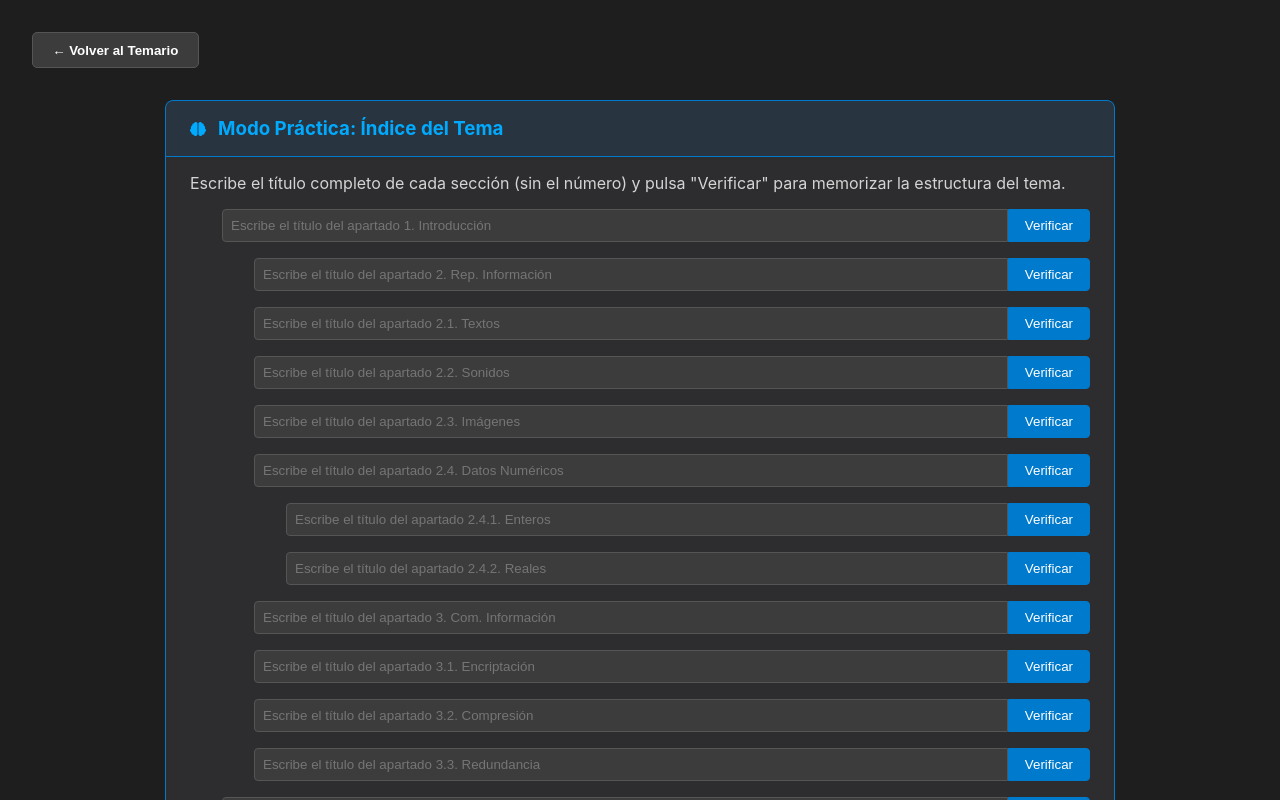
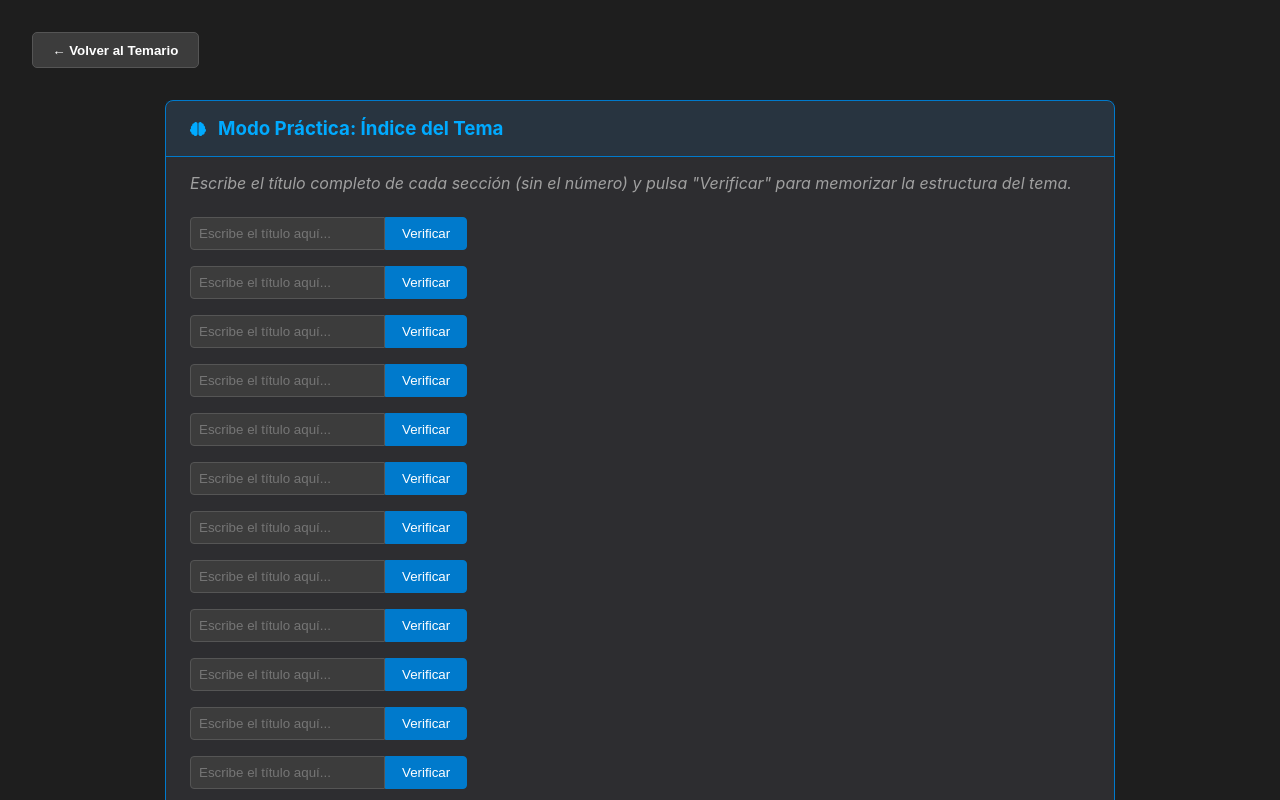
Before and after one commit to koskartoni/temario_oposiciones, a React (Vite) app: page / in a window 1280 px wide. Both pictures are taken after a click on the button "Practicar". Shown: the top 800 px of the page. Built offline with nearby package versions, Linux system fonts and the light colour scheme.

Commit message:
feat(ui): Enhance layout hierarchy and create immersive practice mode

```diff
--- a/src/components/features/IndexTrainer.jsx
+++ b/src/components/features/IndexTrainer.jsx
@@ -41,14 +41,17 @@ const IndexTrainer = ({ sections, onExit }) => {
                             inputClassName += isCorrect ? ' correct' : ' incorrect';
                         }
 
+                        // --- CÓDIGO CORREGIDO ---
+                        // Se añade la clase 'trainer-item' y se estructura con spans para el control por CSS Grid
                         return (
-                            <li key={section.id}>
-                                {/* El div del grupo ahora recibe el style para la sangría */}
-                                <div className="trainer-input-group full-width" style={{ marginLeft: `${level * 2}rem` }}>
+                            <li key={section.id} className="trainer-item">
+
+                                <div className="trainer-item-content">
+                                  <div className="trainer-input-group">
                                     <input
                                       type="text"
                                       className={inputClassName}
-                                        placeholder={`Escribe el título del apartado ${section.shortTitle}`}
+                                      placeholder="Escribe el título aquí..."
                                       value={answers[section.id] || ''}
                                       onChange={(e) => handleInputChange(section.id, e.target.value)}
                                       disabled={isVerified && isCorrect}
@@ -59,14 +62,15 @@ const IndexTrainer = ({ sections, onExit }) => {
                                       </button>
                                     )}
                                   </div>
-                                {/* El div de la respuesta correcta también recibe la sangría */}
                                   {isVerified && !isCorrect && (
-                                    <div className="correct-answer full-width" style={{ marginLeft: `${level * 2}rem` }}>
+                                    <div className="correct-answer">
                                       <strong>Respuesta correcta:</strong> {section.title}
                                     </div>
                                   )}
+                                </div>
                             </li>
                         );
+                        // --- FIN DE LA CORRECCIÓN ---
                     })}
                 </ul>
             </div>
--- a/src/styles/main.css
+++ b/src/styles/main.css
@@ -135,19 +135,124 @@
   .equation-container .katex-display { margin: 0; }
 
   /* ==========================================================================
-     5. MODO PRÁCTICA
-     ========================================================================== */
-  .index-trainer-immersive { width: 100%; min-height: 100vh; display: flex; flex-direction: column; align-items: center; padding: 2rem; box-sizing: border-box; }
-  .exit-practice-btn { align-self: flex-start; margin-bottom: 2rem; padding: 0.6rem 1.2rem; background-color: #3c3c3c; color: white; border: 1px solid #555; border-radius: 5px; cursor: pointer; font-weight: bold; }
-  .index-trainer-card { width: 100%; max-width: 900px; background-color: #2d2d30; border: 1px solid #007acc; border-radius: 8px; padding: 1.5rem; }
-  .index-trainer-header { display: flex; align-items: center; gap: 0.75rem; color: #00aaff; margin: -1.5rem -1.5rem 1rem -1.5rem; padding: 1rem 1.5rem; background-color: rgba(0, 122, 204, 0.1); border-bottom: 1px solid #007acc; }
-  .index-trainer-header h3 { margin: 0; border: none; padding: 0; }
-  .index-trainer-list { list-style: none; padding: 0; }
-  .index-trainer-list li { margin-bottom: 1rem; }
-  .trainer-input-group { display: flex; }
-  .trainer-input { flex-grow: 1; background-color: #3c3c3c; border: 1px solid #555; color: #d4d4d4; padding: 0.5rem; border-radius: 4px 0 0 4px; outline: none; }
-  .trainer-input:focus { border-color: #007acc; }
-  .trainer-input.correct { background-color: #2c5f2d; border-color: #38761d; color: white; }
-  .trainer-input.incorrect { background-color: #662222; border-color: #990000; color: white; }
-  .trainer-input-group button { padding: 0.5rem 1rem; border: 1px solid #007acc; background-color: #007acc; color: white; cursor: pointer; border-radius: 0 4px 4px 0; }
-  .correct-answer { margin-top: 0.5rem; color: #90ee90; font-size: 0.9em; }
+   /* ==========================================================================
+   5. MODO PRÁCTICA Y CARACTERÍSTICAS ESPECIALES
+   ========================================================================== */
+
+/* --- Botón de Modo Práctica --- */
+.practice-mode-btn {
+  display: flex; align-items: center; gap: 0.5rem; padding: 0.6rem 1rem;
+  background-color: #007acc; color: white; border: none; border-radius: 5px;
+  cursor: pointer; font-weight: bold; transition: background-color 0.2s; white-space: nowrap;
+}
+.practice-mode-btn:hover { background-color: #009aeA; }
+
+/* --- Contenedor Inmersivo del Entrenador --- */
+.index-trainer-immersive {
+  width: 100vw;
+  height: 100vh;
+  display: flex;
+  flex-direction: column;
+  align-items: center;
+  padding: 2rem;
+  box-sizing: border-box;
+  overflow-y: auto; /* CORRECCIÓN: Habilita el scroll vertical */
+}
+
+/* --- Botón para Salir del Modo Práctica --- */
+.exit-practice-btn {
+  align-self: flex-start;
+  margin-bottom: 2rem;
+  padding: 0.6rem 1.2rem;
+  background-color: #3c3c3c;
+  color: white;
+  border: 1px solid #555;
+  border-radius: 5px;
+  cursor: pointer;
+  font-weight: bold;
+}
+
+/* --- Tarjeta Principal del Entrenador --- */
+.index-trainer-card {
+  width: 100%;
+  max-width: 900px;
+  background-color: #2d2d30;
+  border: 1px solid #007acc;
+  border-radius: 8px;
+  padding: 1.5rem;
+}
+
+.index-trainer-header {
+  display: flex; align-items: center; gap: 0.75rem; color: #00aaff;
+  margin: -1.5rem -1.5rem 1rem -1.5rem; padding: 1rem 1.5rem;
+  background-color: rgba(0, 122, 204, 0.1);
+  border-bottom: 1px solid #007acc;
+}
+.index-trainer-header h3 { margin: 0; border: none; padding: 0; }
+
+.index-trainer-instructions {
+  font-style: italic;
+  color: #a0a0a0;
+  margin-bottom: 1.5rem;
+}
+
+/* --- Lista de Items del Entrenador --- */
+.index-trainer-list {
+  list-style: none;
+  padding: 0;
+}
+
+/* CORRECCIÓN: Usamos Grid para alinear número y campo de texto en dos columnas */
+.trainer-item {
+  display: grid;
+  grid-template-columns: 150px 1fr; /* Columna fija para el número, el resto para el contenido */
+  align-items: center;
+  margin-bottom: 1rem;
+  gap: 1rem;
+}
+
+.trainer-item-number {
+  font-weight: bold;
+  text-align: right;
+  color: #ccc;
+}
+
+.trainer-item-content {
+  display: flex;
+  flex-direction: column;
+}
+
+/* --- Grupo de Input y Botón --- */
+.trainer-input-group {
+  display: flex;
+  width: 100%;
+}
+.trainer-input {
+  flex-grow: 1;
+  background-color: #3c3c3c;
+  border: 1px solid #555;
+  color: #d4d4d4;
+  padding: 0.5rem;
+  border-radius: 4px 0 0 4px;
+  outline: none;
+}
+.trainer-input:focus { border-color: #007acc; }
+.trainer-input.correct { background-color: #2c5f2d; border-color: #38761d; color: white; }
+.trainer-input.incorrect { background-color: #662222; border-color: #990000; color: white; }
+
+.trainer-input-group button {
+  padding: 0.5rem 1rem;
+  border: 1px solid #007acc;
+  background-color: #007acc;
+  color: white;
+  cursor: pointer;
+  border-radius: 0 4px 4px 0;
+}
+
+/* --- Mensaje de Respuesta Correcta --- */
+.correct-answer {
+  margin-top: 0.5rem;
+  color: #90ee90;
+  font-size: 0.9em;
+  /* El grid layout ya se encarga de su posición, no necesita márgenes extra */
+}
```
Lines whose indentation alone changed are shown as unchanged.
